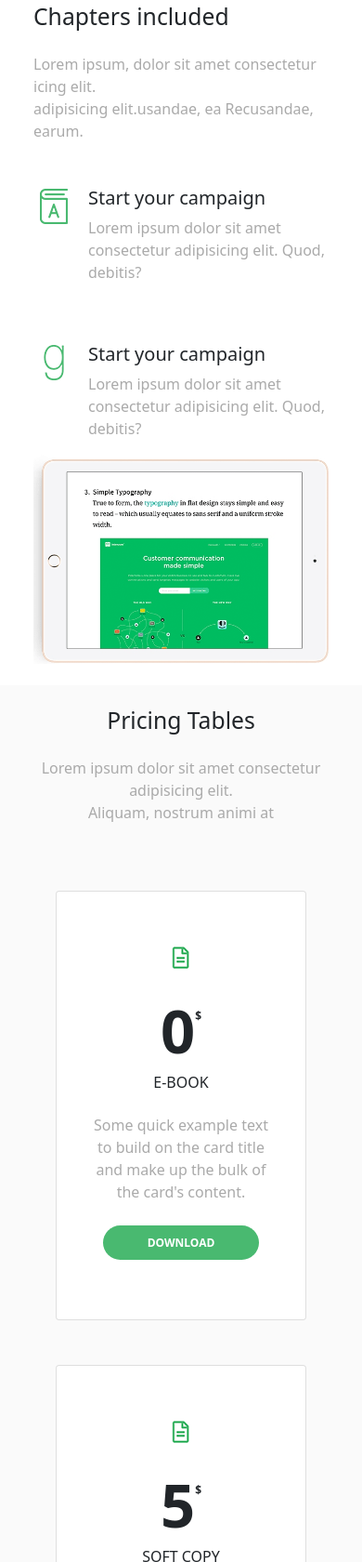
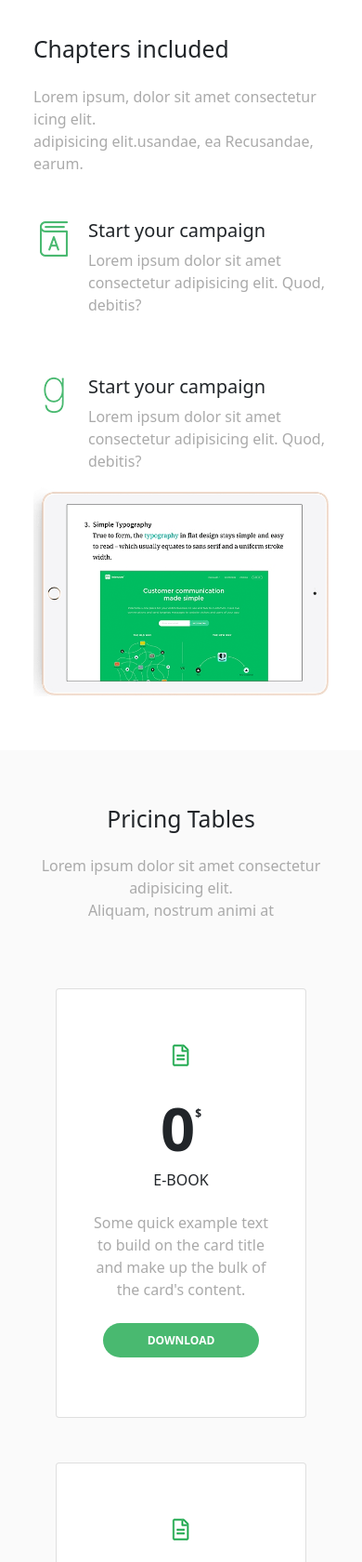
Before and after one commit to kannanvk1997/Assignment-innovation, a plain HTML site: page index.html in a window 390 px wide. Shown: the part 2329-4009 px from the top of the page at 93% size. Drawn offline with nearby package versions, Linux system fonts and the light colour scheme.

Commit message:
Update style.css

```diff
--- a/css/style.css
+++ b/css/style.css
@@ -108,5 +108,13 @@ p{
         position: absolute;
         position: static;
     }
-
+        #chapters{
+        padding: 15% 0;
+    }
+    #pricing{
+        padding: 15% 0;
+    }
+    #calltoaction{
+        padding: 15% 0;
+    }
 }
```
